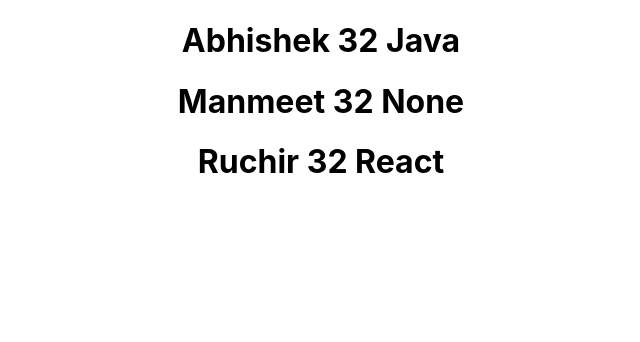
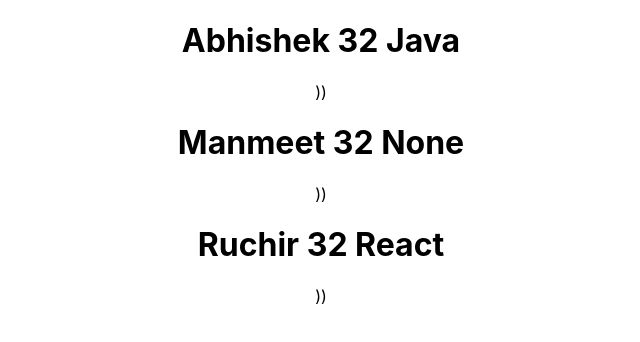
Before and after one commit to AbhishekKumar4/React-Basics, a React (Create React App) app in the folder my-app/: page / in a window 1280 px wide. Shown: the top 342 px of the page, without its empty margins (319-959 px from the left). Built offline with nearby package versions, Linux system fonts and the light colour scheme.

Commit message:
List Rendering 3

```diff
--- /dev/null
+++ b/my-app/src/components/Person.js
@@ -0,0 +1,11 @@
+import React from 'react'
+
+function Person({person}) {
+    return(
+        <div>
+             <h1>{person.name} {person.age} {person.skill}</h1>))
+        </div>
+    )
+}
+
+export default Person;
--- a/my-app/src/components/PersonList2.js
+++ b/my-app/src/components/PersonList2.js
@@ -1,4 +1,5 @@
 import React from 'react'
+import Person from './Person'
 
 function PersonList2() {
 const personList = [
@@ -20,9 +21,10 @@
 
 ]
 
-const list = personList.map(person => (
-    <h1>{person.name} {person.age} {person.skill}</h1>))
-    return <div>{list}</div>
+const list = personList.map(person => <Person person = {person}></Person>)
+
+return <div>{list}</div>
+
 }
 
 
```
